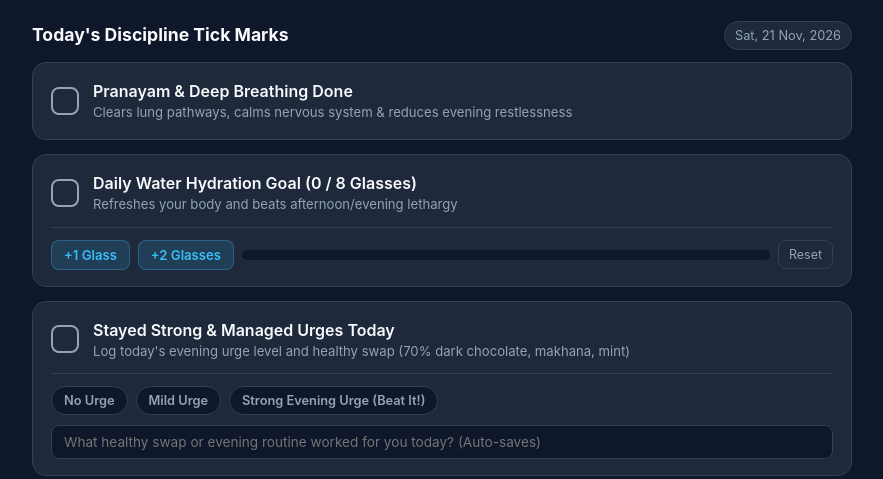
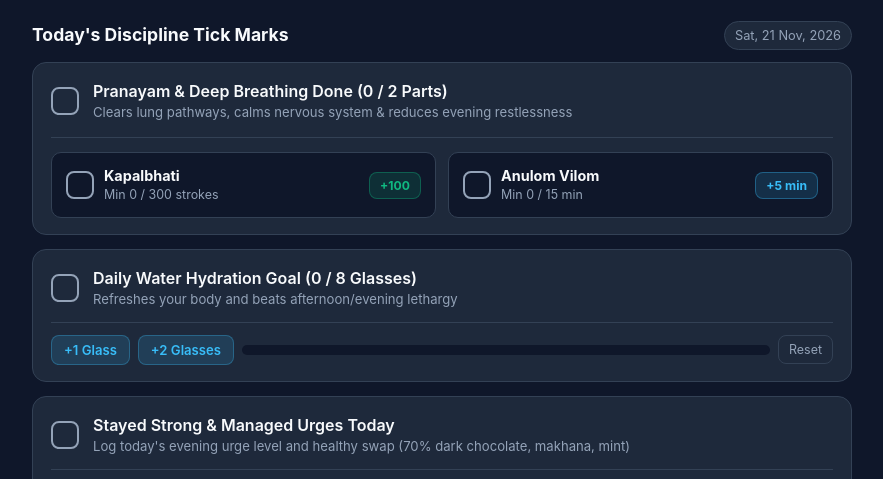
Before and after one commit to anjanikmr39/Personal, a plain HTML site: page index.html in a window 1280 px wide. Shown: the part 279-758 px from the top of the page, without its empty margins (198-1081 px from the left). Drawn offline with Linux system fonts and the light colour scheme.

Commit message:
Update index.html

```diff
--- a/index.html
+++ b/index.html
@@ -184,6 +184,69 @@
     .habit-info p {
       font-size: 0.82rem;
       color: var(--muted);
+    }
+
+    /* Sub-ticks inside Pranayam card */
+    .sub-ticks-row {
+      display: grid;
+      grid-template-columns: repeat(auto-fit, minmax(240px, 1fr));
+      gap: 12px;
+      margin-top: 14px;
+      padding-top: 14px;
+      border-top: 1px solid var(--border);
+    }
+
+    .sub-tick-box {
+      display: flex;
+      align-items: center;
+      justify-content: space-between;
+      gap: 12px;
+      background: #0f172a;
+      border: 1px solid var(--border);
+      border-radius: 10px;
+      padding: 12px 14px;
+      cursor: pointer;
+      transition: border-color 0.2s, background 0.2s;
+    }
+
+    .sub-tick-box.checked {
+      border-color: var(--accent);
+      background: linear-gradient(90deg, rgba(16, 185, 129, 0.1), #0f172a);
+    }
+
+    .sub-tick-left {
+      display: flex;
+      align-items: center;
+      gap: 10px;
+    }
+
+    .sub-tick-title {
+      font-size: 0.9rem;
+      font-weight: 700;
+      color: var(--text);
+    }
+
+    .sub-tick-meta {
+      font-size: 0.78rem;
+      color: var(--muted);
+    }
+
+    .btn-mini {
+      background: var(--accent-soft);
+      color: var(--accent);
+      border: 1px solid rgba(16, 185, 129, 0.35);
+      padding: 5px 10px;
+      border-radius: 8px;
+      font-size: 0.76rem;
+      font-weight: 700;
+      cursor: pointer;
+      flex-shrink: 0;
+    }
+
+    .btn-mini.blue {
+      background: var(--blue-soft);
+      color: var(--blue);
+      border-color: rgba(56, 189, 248, 0.35);
     }
 
     /* Water Controls */
@@ -496,15 +559,47 @@
       <div class="date-badge" id="todayDateDisplay">Today</div>
     </div>
 
-    <!-- Habit 1: Pranayam -->
+    <!-- Habit 1: Pranayam (Broken into Kapalbhati & Anulom Vilom) -->
     <div class="habit-card" id="card-pranayam">
       <div class="habit-row">
-        <div class="habit-left" onclick="toggleHabit('pranayam')">
+        <div class="habit-left" onclick="togglePranayamMaster()">
           <button class="checkbox-btn" id="chk-pranayam">✓</button>
           <div class="habit-info">
-            <h3>Pranayam & Deep Breathing Done</h3>
+            <h3>Pranayam & Deep Breathing Done (<span id="pranayamDoneCount">0</span> / 2 Parts)</h3>
             <p>Clears lung pathways, calms nervous system & reduces evening restlessness</p>
           </div>
+        </div>
+      </div>
+
+      <div class="sub-ticks-row">
+        <div class="sub-tick-box" id="box-kapalbhati" onclick="togglePranayamPart('kapalbhati')">
+          <div class="sub-tick-left">
+            <button class="checkbox-btn" id="chk-kapalbhati" type="button">✓</button>
+            <div>
+              <div class="sub-tick-title">Kapalbhati</div>
+              <div class="sub-tick-meta">Min <span id="kapalbhatiCount">0</span> / 300 strokes</div>
+            </div>
+          </div>
+          <button
+            class="btn-mini"
+            type="button"
+            onclick="event.stopPropagation(); addKapalbhati(100)"
+          >+100</button>
+        </div>
+
+        <div class="sub-tick-box" id="box-anulom" onclick="togglePranayamPart('anulom')">
+          <div class="sub-tick-left">
+            <button class="checkbox-btn" id="chk-anulom" type="button">✓</button>
+            <div>
+              <div class="sub-tick-title">Anulom Vilom</div>
+              <div class="sub-tick-meta">Min <span id="anulomMins">0</span> / 15 min</div>
+            </div>
+          </div>
+          <button
+            class="btn-mini blue"
+            type="button"
+            onclick="event.stopPropagation(); addAnulomMins(5)"
+          >+5 min</button>
         </div>
       </div>
     </div>
@@ -584,7 +679,7 @@
     <!-- 10 Pranayam Benefits (5 Kapalbhati + 5 Anulom Vilom) -->
     <div class="grid-card">
       <div class="section-header" style="margin-bottom: 4px;">
-        <div class="section-title">10 Pranayam Benefits for Better Health </div>
+        <div class="section-title">10 Pranayam Benefits for Your Recovery</div>
         <div class="date-badge">5 Kapalbhati • 5 Anulom Vilom</div>
       </div>
       <div class="pranayam-grid">
@@ -621,6 +716,8 @@
     const TARGET_DAYS = 365;
     const DAILY_SAVINGS = 250;
     const DAILY_CHOICES = 10;
+    const KAPALBHATI_TARGET = 300;
+    const ANULOM_TARGET_MINS = 15;
 
     function getTodayKey() {
       const now = new Date();
@@ -639,18 +736,70 @@
     // Load or initialize daily state
     const todayKey = getTodayKey();
     const storageKey = `clean_tracker_${todayKey}`;
-    let state = JSON.parse(localStorage.getItem(storageKey)) || {
-      pranayam: false,
-      water: false,
-      waterGlasses: 0,
-      craving: false,
-      cravingLevel: '',
-      cravingNote: ''
+    const savedRaw = JSON.parse(localStorage.getItem(storageKey)) || {};
+    let state = {
+      pranayam: Boolean(savedRaw.pranayam),
+      kapalbhatiDone: savedRaw.kapalbhatiDone !== undefined ? Boolean(savedRaw.kapalbhatiDone) : Boolean(savedRaw.pranayam),
+      kapalbhatiCount: Number(savedRaw.kapalbhatiCount) || (savedRaw.pranayam ? KAPALBHATI_TARGET : 0),
+      anulomDone: savedRaw.anulomDone !== undefined ? Boolean(savedRaw.anulomDone) : Boolean(savedRaw.pranayam),
+      anulomMins: Number(savedRaw.anulomMins) || (savedRaw.pranayam ? ANULOM_TARGET_MINS : 0),
+      water: Boolean(savedRaw.water),
+      waterGlasses: Number(savedRaw.waterGlasses) || 0,
+      craving: Boolean(savedRaw.craving),
+      cravingLevel: savedRaw.cravingLevel || '',
+      cravingNote: savedRaw.cravingNote || ''
     };
 
+    function syncPranayamMaster() {
+      state.pranayam = Boolean(state.kapalbhatiDone && state.anulomDone);
+    }
+
     function saveState() {
+      syncPranayamMaster();
       localStorage.setItem(storageKey, JSON.stringify(state));
       renderUI();
+    }
+
+    function togglePranayamMaster() {
+      const next = !state.pranayam;
+      state.kapalbhatiDone = next;
+      state.anulomDone = next;
+      if (next) {
+        if (state.kapalbhatiCount < KAPALBHATI_TARGET) state.kapalbhatiCount = KAPALBHATI_TARGET;
+        if (state.anulomMins < ANULOM_TARGET_MINS) state.anulomMins = ANULOM_TARGET_MINS;
+      }
+      saveState();
+    }
+
+    function togglePranayamPart(part) {
+      if (part === 'kapalbhati') {
+        state.kapalbhatiDone = !state.kapalbhatiDone;
+        if (state.kapalbhatiDone && state.kapalbhatiCount < KAPALBHATI_TARGET) {
+          state.kapalbhatiCount = KAPALBHATI_TARGET;
+        }
+      } else if (part === 'anulom') {
+        state.anulomDone = !state.anulomDone;
+        if (state.anulomDone && state.anulomMins < ANULOM_TARGET_MINS) {
+          state.anulomMins = ANULOM_TARGET_MINS;
+        }
+      }
+      saveState();
+    }
+
+    function addKapalbhati(strokes) {
+      state.kapalbhatiCount = Math.min(2000, (state.kapalbhatiCount || 0) + strokes);
+      if (state.kapalbhatiCount >= KAPALBHATI_TARGET) {
+        state.kapalbhatiDone = true;
+      }
+      saveState();
+    }
+
+    function addAnulomMins(mins) {
+      state.anulomMins = Math.min(120, (state.anulomMins || 0) + mins);
+      if (state.anulomMins >= ANULOM_TARGET_MINS) {
+        state.anulomDone = true;
+      }
+      saveState();
     }
 
     function toggleHabit(habit) {
@@ -687,6 +836,7 @@
     }
 
     function renderUI() {
+      syncPranayamMaster();
       const days = calculateDaysPassed();
       const rawPct = (days / TARGET_DAYS) * 100;
       const clampedPct = Math.min(100, rawPct);
@@ -709,6 +859,22 @@
 
       const options = { weekday: 'short', month: 'short', day: 'numeric', year: 'numeric' };
       document.getElementById('todayDateDisplay').textContent = new Date().toLocaleDateString('en-IN', options);
+
+      // Update Pranayam sub-ticks
+      const doneParts = (state.kapalbhatiDone ? 1 : 0) + (state.anulomDone ? 1 : 0);
+      document.getElementById('pranayamDoneCount').textContent = doneParts;
+      document.getElementById('kapalbhatiCount').textContent = state.kapalbhatiCount || 0;
+      document.getElementById('anulomMins').textContent = state.anulomMins || 0;
+
+      const kbChk = document.getElementById('chk-kapalbhati');
+      const kbBox = document.getElementById('box-kapalbhati');
+      kbChk.classList.toggle('checked', Boolean(state.kapalbhatiDone));
+      kbBox.classList.toggle('checked', Boolean(state.kapalbhatiDone));
+
+      const avChk = document.getElementById('chk-anulom');
+      const avBox = document.getElementById('box-anulom');
+      avChk.classList.toggle('checked', Boolean(state.anulomDone));
+      avBox.classList.toggle('checked', Boolean(state.anulomDone));
 
       // Update habits
       ['pranayam', 'water', 'craving'].forEach(habit => {
```
